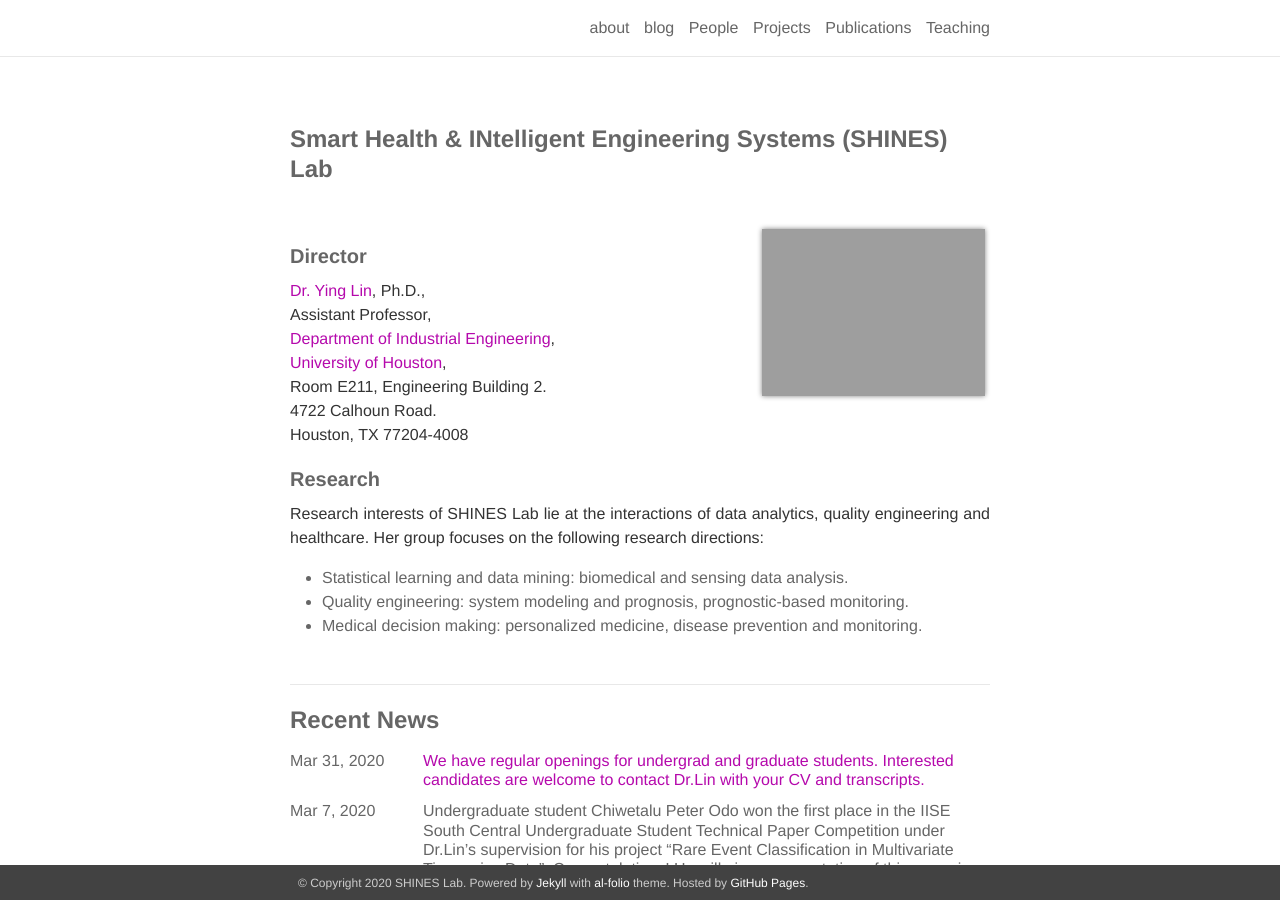
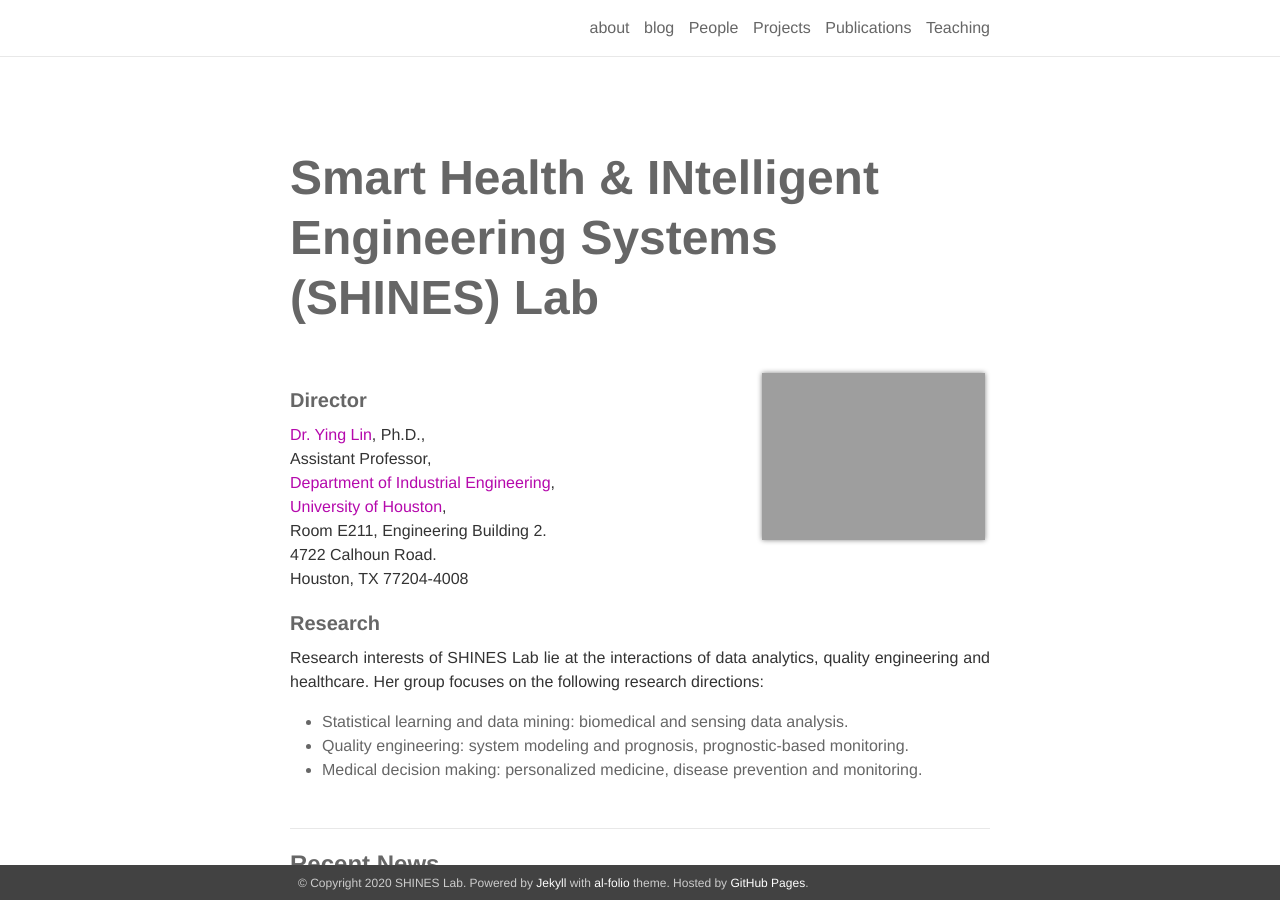
Before and after one commit to shines-lab/shines-lab.github.io, a Jekyll site: the page built from _pages/about.md, in a window 1280 px wide and 900 px high. Built offline with Jekyll 4.4.1, drawn with Linux system fonts in a browser that asks for light colours; nearby versions of some CDN libraries.

```diff
--- a/_pages/about.md
+++ b/_pages/about.md
@@ -1,7 +1,7 @@
 ---
 layout: about
 permalink: /
-title: <h2><b>Smart Health & INtelligent Engineering Systems (SHINES) Lab</b></h2>
+title: <h1><b>Smart Health & INtelligent Engineering Systems (SHINES) Lab</b></h1>
 profile:
   align: right
   image: WechatIMG7514.jpeg
```
